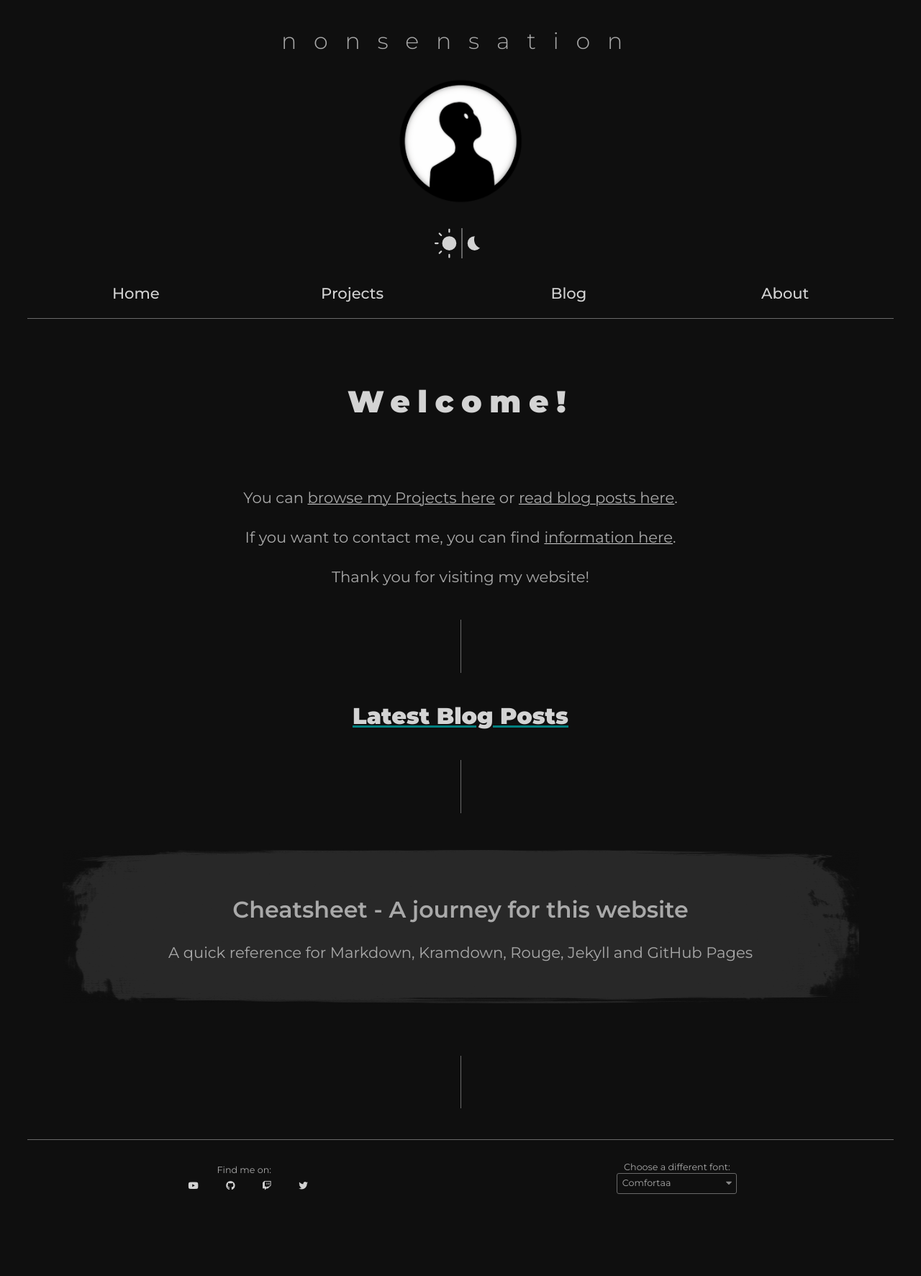
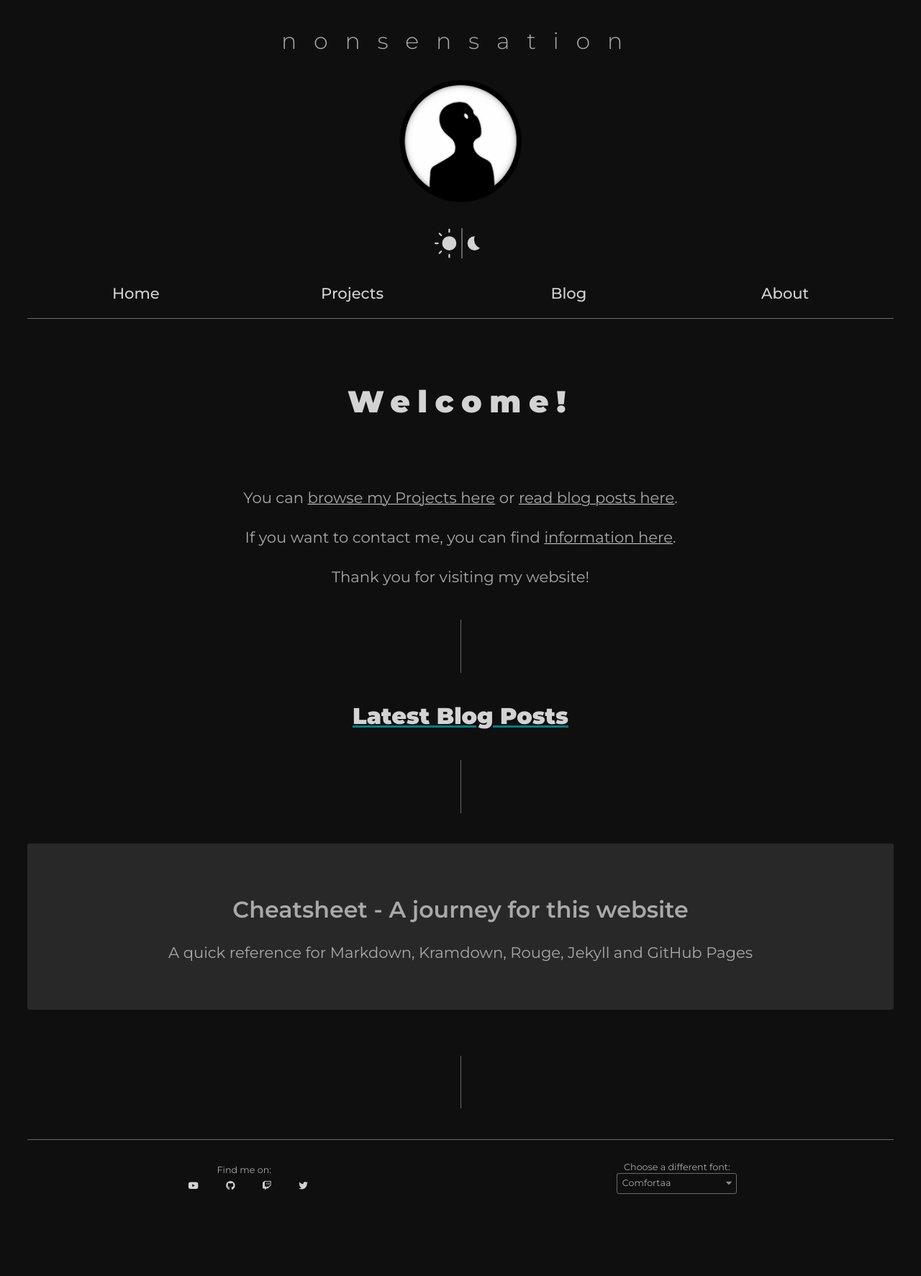
Before and after one commit to nonsensation/nonsensation.github.io, a Jekyll site: the page built from index.md, in a window 1280 px wide. Shown: the whole page at 72% size. Built offline with Jekyll 4.4.1, drawn with Linux system fonts in a browser that asks for light colours.

Commit message:
Update default.scss
removed mask on blog-roll

```diff
--- a/_sass/default.scss
+++ b/_sass/default.scss
@@ -316,22 +316,23 @@ header {
 
   &:hover {
     text-decoration: none !important;
-    box-shadow: inset 0px 0px 2.5em var(--col-txt-highlight);
+    //box-shadow: inset 0px 0px 2.5em var(--col-txt-highlight);
+    background-color: var(--col-txt-highlight);
     border-color: var(--col-txt-hover);
     transition: 0.25s;
-    -webkit-mask-size: 100% 100%;
-    mask-size: 100% 100%;
+    //-webkit-mask-size: 100% 100%;
+    //mask-size: 100% 100%;
   }
   transition: 0.25s;
 
-  -webkit-mask-image: url(/assets/mask6.png);
-  -webkit-mask-repeat: no-repeat;
-  -webkit-mask-position: center;
-  -webkit-mask-size: 92% 92%;
-  mask-image: url(/assets/mask6.png);
-  mask-repeat: no-repeat;
-  mask-position: center;
-  mask-size: 92% 92%;
+  //-webkit-mask-image: url(/assets/mask6.png);
+  //-webkit-mask-repeat: no-repeat;
+  //-webkit-mask-position: center;
+  //-webkit-mask-size: 92% 92%;
+  //mask-image: url(/assets/mask6.png);
+  //mask-repeat: no-repeat;
+  //mask-position: center;
+  //mask-size: 92% 92%;
 
   background-color: var(--col-bg-accent);
 }
@@ -391,14 +392,14 @@ header {
   margin: auto;
   margin-bottom: 1.5em;
 
-  -webkit-mask-image: url(/assets/mask3.png);
-  -webkit-mask-repeat: no-repeat;
-  -webkit-mask-position: center;
-  -webkit-mask-size: 100% 100%;
-  mask-image: url(/assets/mask2.png);
-  mask-repeat: no-repeat;
-  mask-position: center;
-  mask-size: 100% 100%;
+  //-webkit-mask-image: url(/assets/mask3.png);
+  //-webkit-mask-repeat: no-repeat;
+  //-webkit-mask-position: center;
+  //-webkit-mask-size: 100% 100%;
+  //mask-image: url(/assets/mask2.png);
+  //mask-repeat: no-repeat;
+  //mask-position: center;
+  //mask-size: 100% 100%;
 }
 
 .projects h1 {
```
